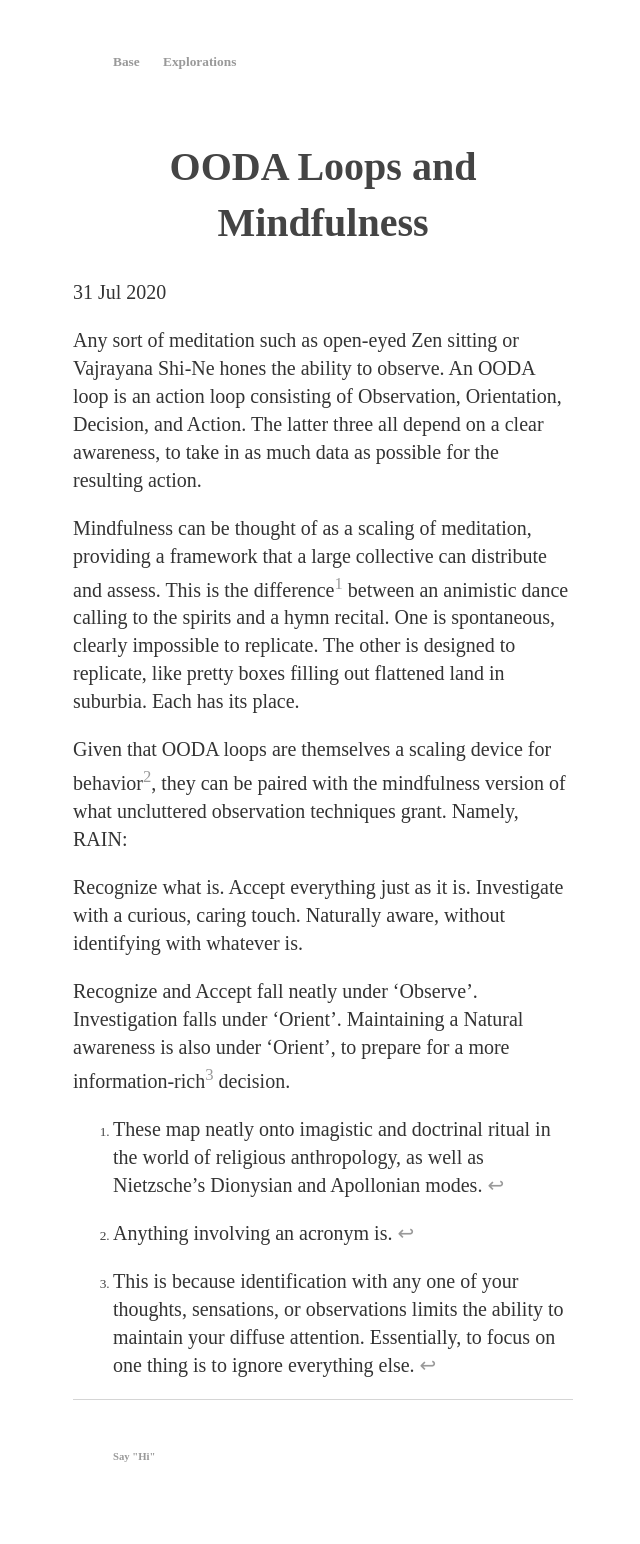
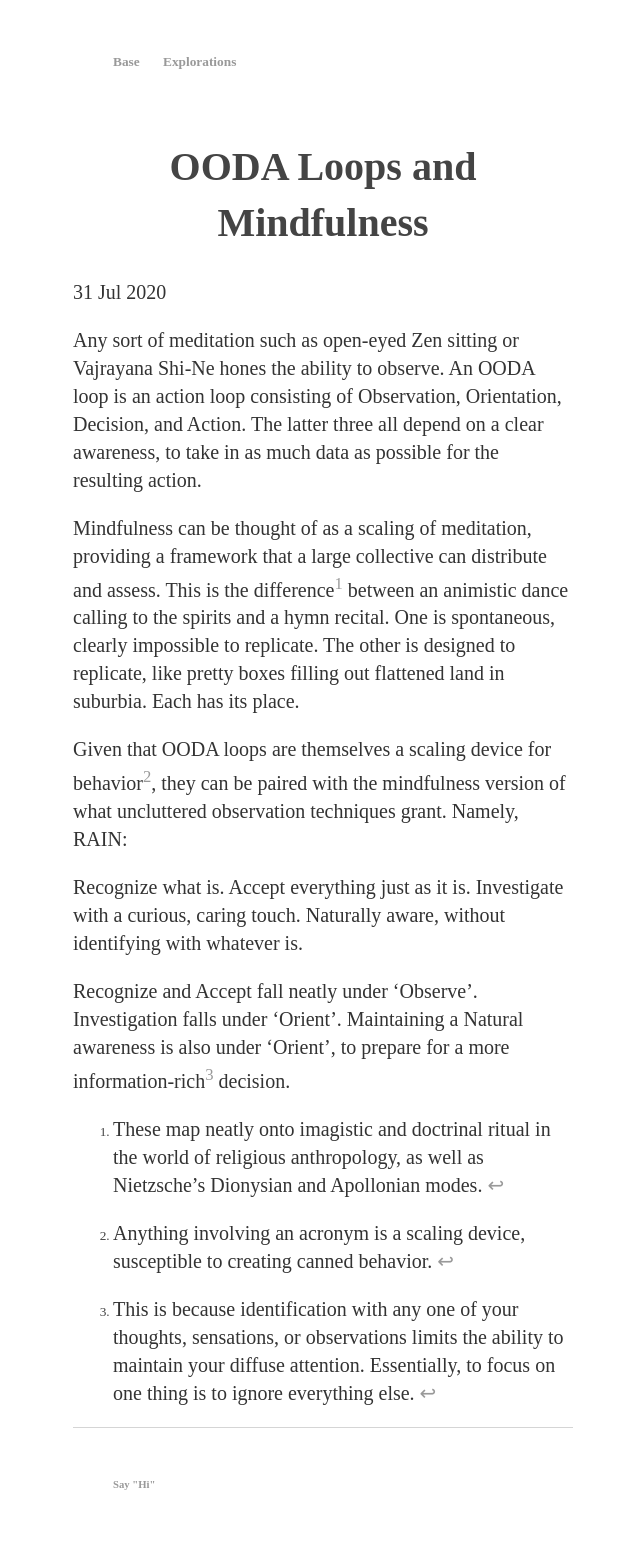
Before and after one commit to ray-dorai/ray-dorai.github.io, a Jekyll site: the page built from _posts/2020-07-31-ooda-loops-and-mindfulness.md, in a window 1280 px wide. Shown: the whole page, without its empty margins (317-957 px from the left). Built offline with Jekyll 4.4.1, drawn with Linux system fonts in a browser that asks for light colours; before the commit the page ends 1516 px from its top, so only the background shows below that.

Commit message:
Update 2020-07-31-ooda-loops-and-mindfulness.md

```diff
--- a/_posts/2020-07-31-ooda-loops-and-mindfulness.md
+++ b/_posts/2020-07-31-ooda-loops-and-mindfulness.md
@@ -22,4 +22,4 @@ Recognize and Accept fall neatly under 'Observe'. Investigation falls under 'Ori
 
 
 [^dicho]: These map neatly onto imagistic and doctrinal ritual in the world of religious anthropology, as well as Nietzsche's Dionysian and Apollonian modes.
-[^acro]: Anything involving an acronym is.
+[^acro]: Anything involving an acronym is a scaling device, susceptible to creating canned behavior.
```
